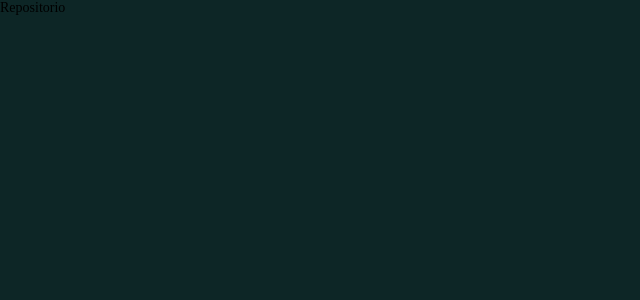
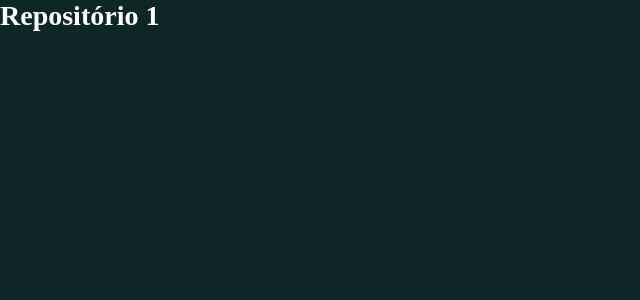
Before and after one commit to gilmaresende/2022-01, a React (Create React App) app in the folder repo/: page /repositorio/1 in a window 1280 px wide. Shown: the top 300 px of the page, without its empty margins (0-640 px from the left). Built offline with nearby package versions, Linux system fonts and the light colour scheme; the HTML template or start-up script is replaced by a standard one.

Commit message:
Pagina Detalhes

```diff
--- a/repo/src/pages/Main/index.js
+++ b/repo/src/pages/Main/index.js
@@ -1,6 +1,7 @@
 
 import { useState, useCallback, useEffect } from 'react'
 import { Container, DeleteButton, Form, List, SubmitButton } from "./styles";
+import { Link } from 'react-router-dom'
 import { FaGithub, FaPlus, FaSpinner, FaBars, FaTrash } from 'react-icons/fa'
 import api from '../../services/api';
 
@@ -88,11 +89,10 @@ export default function Main() {
                   <DeleteButton onClick={() => { handleDelete(rep.name) }}>
                      <FaTrash size={14} />
                   </DeleteButton>
-
                   {rep.name}</span>
-               <a href=''>
+               <Link to={`/repositorio/${encodeURIComponent(rep.name)}`} >
                   <FaBars size={20} />
-               </a>
+               </Link>
             </li>
          ))}
       </List>
--- a/repo/src/pages/Repositorio/index.js
+++ b/repo/src/pages/Repositorio/index.js
@@ -1,3 +1,5 @@
-export default function Repositorio() {
-   return <>Repositorio</>
+export default function Repositorio({ match }) {
+   return <>
+      <h1 style={{ color: "#fff" }}>Repositório {decodeURIComponent(match.params.repositorio)}</h1>
+   </>
 }
```
Also changed, not shown: repo/package.json (line endings or trailing spaces), 1 other file (tests, documents, lock files or other folders).
